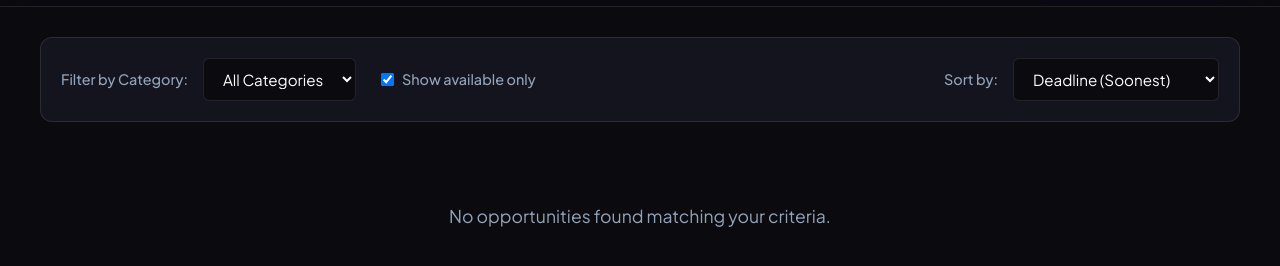
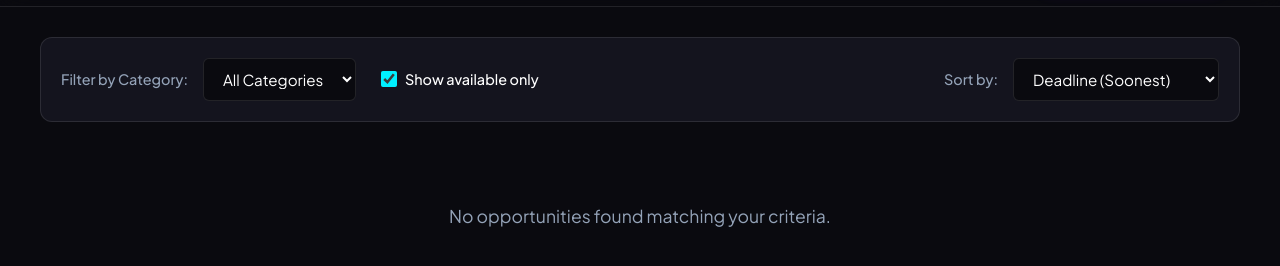
Before and after one commit to Tantawi65/oppwDB, a plain HTML site: page index.html in a window 1280 px wide. Shown: the part 74-340 px from the top of the page. Drawn offline with Linux system fonts and the light colour scheme; no server answers.

Commit message:
Update styles.css

```diff
--- a/styles.css
+++ b/styles.css
@@ -125,6 +125,22 @@ body {
     color: var(--text-secondary);
     font-size: 0.9rem;
     font-weight: 500;
+}
+
+.checkbox-label {
+    display: flex;
+    align-items: center;
+    gap: 8px;
+    margin-left: 10px;
+    cursor: pointer;
+    color: var(--text-primary) !important;
+}
+
+.checkbox-label input[type="checkbox"] {
+    accent-color: var(--neon-blue);
+    width: 16px;
+    height: 16px;
+    cursor: pointer;
 }
 
 .select-input, .add-form select, .add-form input, .add-form textarea {
```
